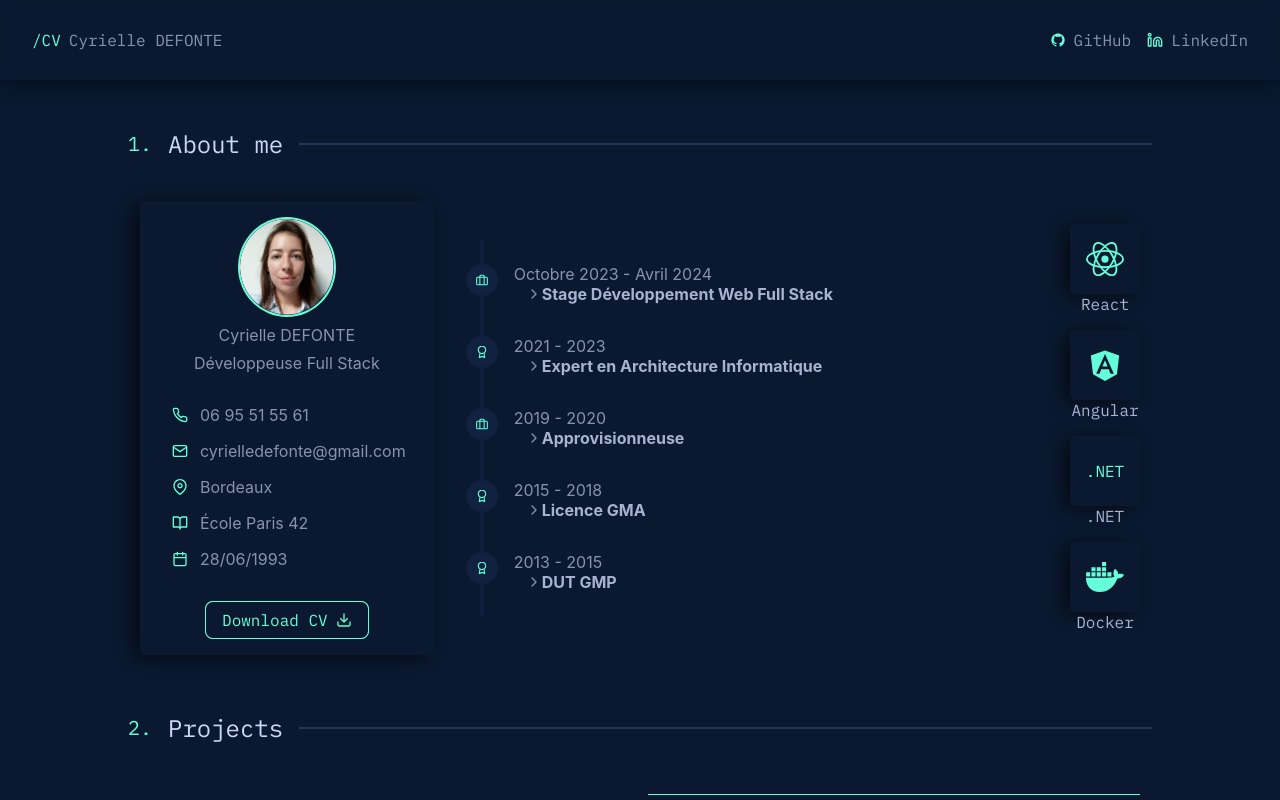
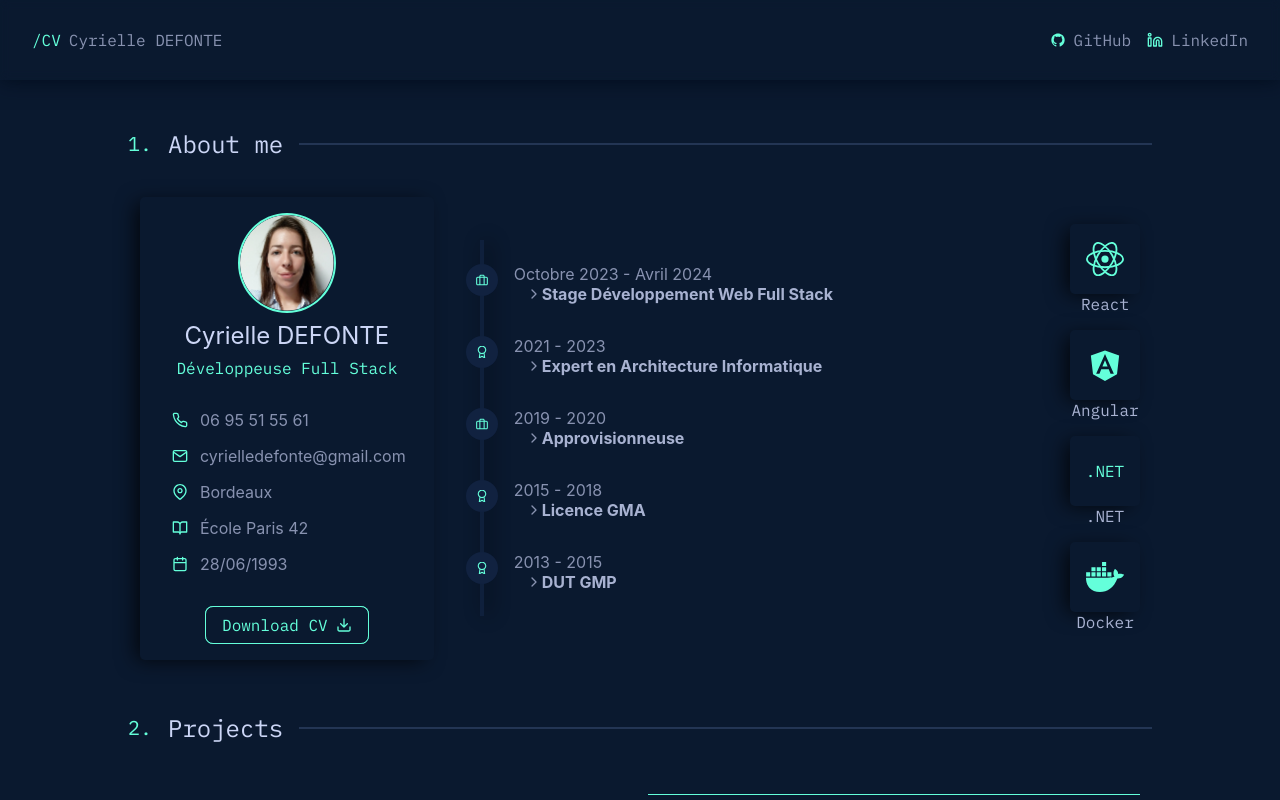
Before and after one commit to cdefonte42/Portofolio, an Angular app in the folder front/: page / in a window 1280 px wide. Shown: the top 800 px of the page. Built offline with nearby package versions, Linux system fonts and the light colour scheme.

Commit message:
[style] change cv card fonts and shadow timeline

```diff
--- a/front/src/app/link/link.component.css
+++ b/front/src/app/link/link.component.css
@@ -5,6 +5,10 @@ a {
     gap: 0.5em;
     color: inherit;
     text-decoration: none;
+}
+
+a:hover {
+    text-decoration: underline;
 }
 
 .svg {
--- a/front/src/app/overview/overview.component.css
+++ b/front/src/app/overview/overview.component.css
@@ -17,6 +17,16 @@
     display: flex;
     flex-direction: column;
     gap: 1rem;
+}
+
+.full-name {
+    color: var(--lightest-slate);
+    font-size: 1.5rem;
+}
+
+.statut {
+    font-family: IBM Plex Mono;
+    color: var(--green);
 }
 
 .infos > div {
--- a/front/src/app/timeline/timeline.component.css
+++ b/front/src/app/timeline/timeline.component.css
@@ -18,4 +18,5 @@
     left: calc(-0.25rem / 2);
     background-color: var(--light-navy);
     opacity: 80%;
+    filter: drop-shadow(5px 0px 10px rgba(0 0 0 / 100%));
 }
```
